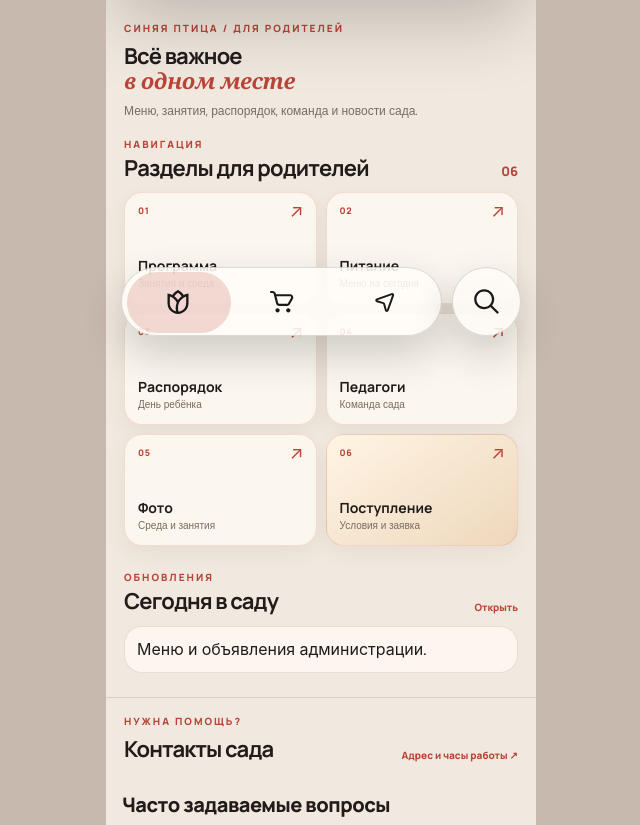
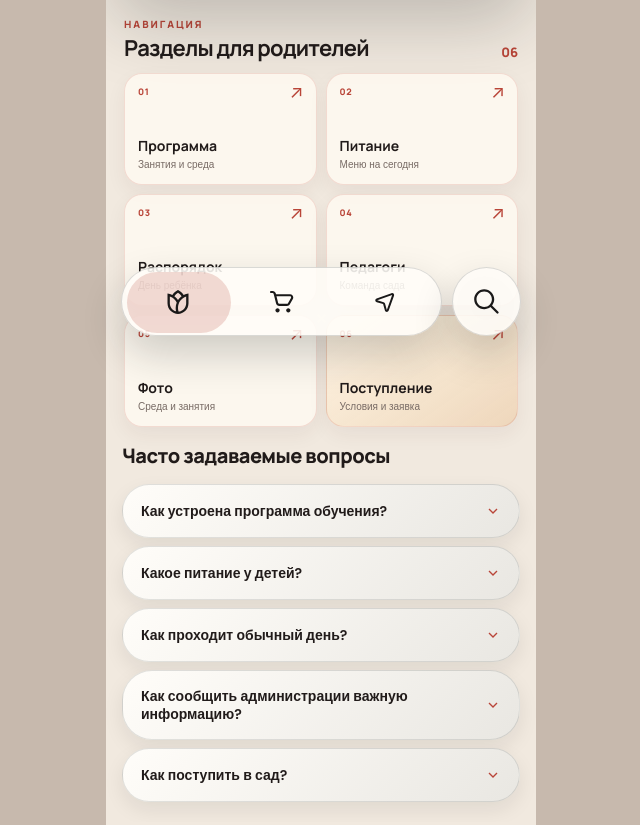
Before and after one commit to LIniya-rossta/-, a website built with Vite: page index.html in a window 1280 px wide. Shown: the part 444-1269 px from the top of the page, without its empty margins (319-959 px from the left). Built offline with nearby package versions, Linux system fonts and the light colour scheme; files whose address does not match are found by name.

Commit message:
Keep only six parent section cards above FAQ

```diff
--- a/index.html
+++ b/index.html
@@ -29,12 +29,6 @@
       <a href="#portalSections" class="btn-primary">Открыть разделы</a>
     </section>
 
-    <section class="portal-home-intro">
-      <span class="eyebrow">СИНЯЯ ПТИЦА / ДЛЯ РОДИТЕЛЕЙ</span>
-      <h2>Всё важное<br><em>в одном месте</em></h2>
-      <p>Меню, занятия, распорядок, команда и новости сада.</p>
-    </section>
-
     <section class="portal-sections" id="portalSections">
       <div class="portal-section-heading">
         <div><span class="eyebrow">НАВИГАЦИЯ</span><h2>Разделы для родителей</h2></div>
@@ -48,16 +42,6 @@
         <a class="portal-section-card" href="catalog.html?section=photos"><span class="portal-section-index">05</span><strong>Фото</strong><small>Среда и занятия</small><span class="portal-section-arrow">↗</span></a>
         <a class="portal-section-card portal-section-card-admission" href="catalog.html?section=admission"><span class="portal-section-index">06</span><strong>Поступление</strong><small>Условия и заявка</small><span class="portal-section-arrow">↗</span></a>
       </div>
-    </section>
-
-    <section class="portal-today" id="homeToday">
-      <div class="portal-section-heading"><div><span class="eyebrow">ОБНОВЛЕНИЯ</span><h2>Сегодня в саду</h2></div><a href="catalog.html?section=menu">Открыть</a></div>
-      <div id="homeTodayContent" class="portal-today-content"><p>Меню и объявления администрации.</p></div>
-    </section>
-
-    <section class="portal-contact-strip">
-      <div><span class="eyebrow">НУЖНА ПОМОЩЬ?</span><h2>Контакты сада</h2></div>
-      <a href="stores.html">Адрес и часы работы <span>↗</span></a>
     </section>
 
     <!-- FAQ -->
```
